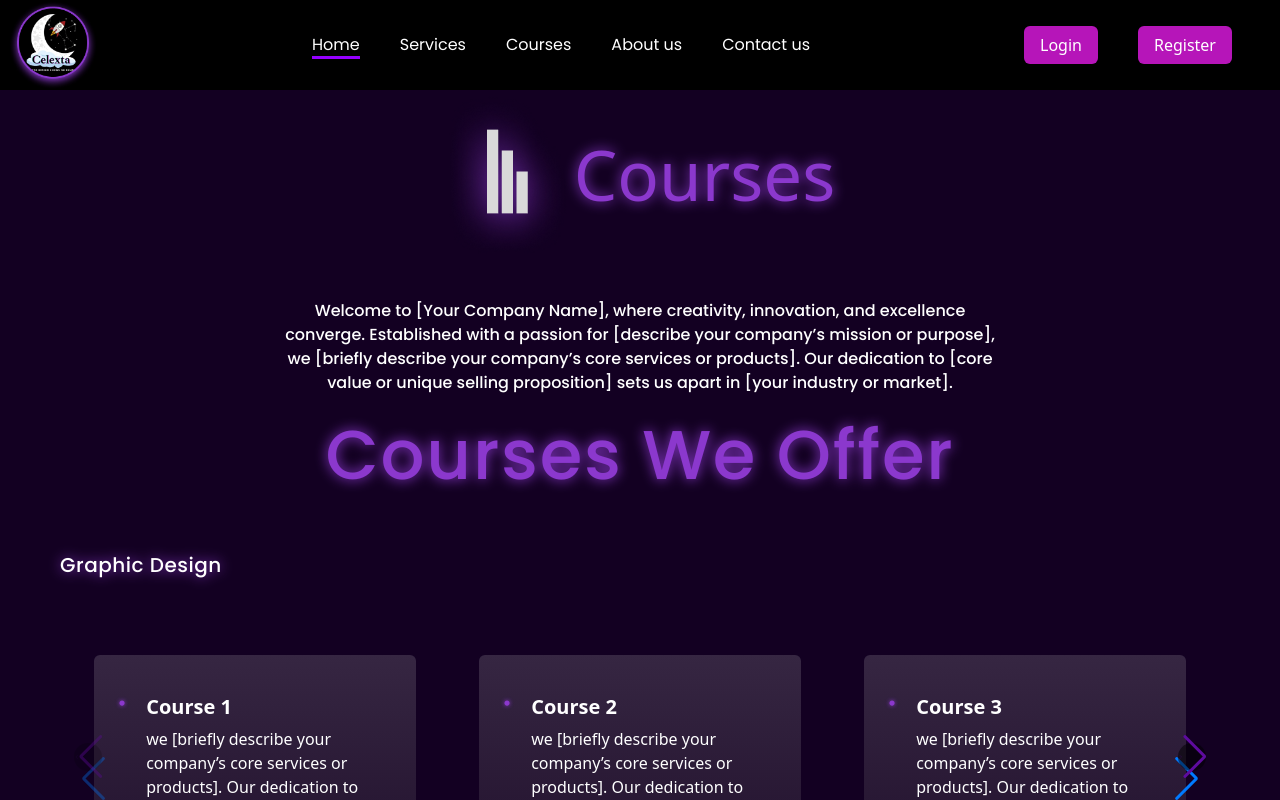
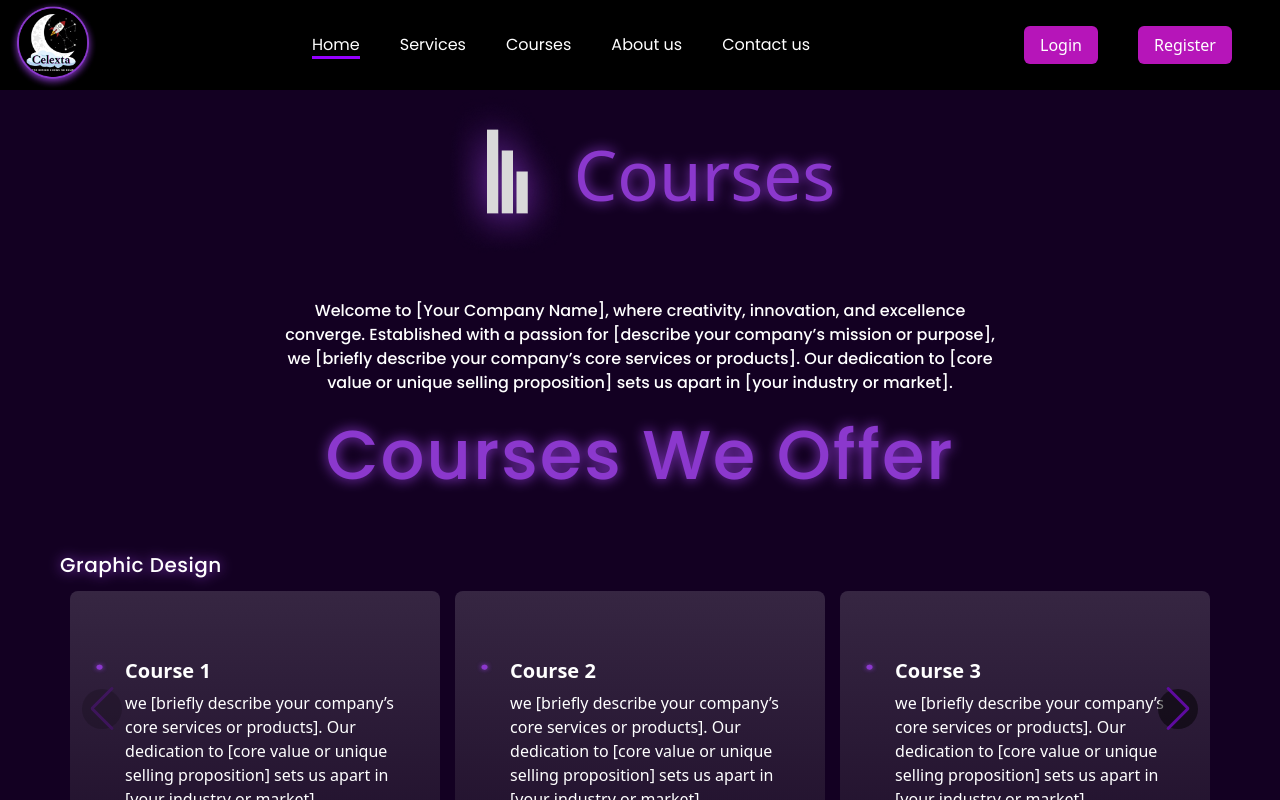
Before and after one commit to Ganeshraj08/Celexta, a React (Vite) app: page /courses in a window 1280 px wide. Shown: the top 800 px of the page. Built offline with nearby package versions, Linux system fonts and the light colour scheme.

Commit message:
Modified course

```diff
--- a/src/pages/Courses.jsx
+++ b/src/pages/Courses.jsx
@@ -13,13 +13,13 @@ import design2 from "../assets/images/design2.png";
 import design3 from "../assets/images/design3.png";
 import design4 from "../assets/images/design4.png";
 const CoursesPage = () => {
-  const prevRefs = useRef([]);
+ /*  const prevRefs = useRef([]);
   const nextRefs = useRef([]);
 
   useEffect(() => {
     prevRefs.current = prevRefs.current.slice(0, coursesList.length);
     nextRefs.current = nextRefs.current.slice(0, coursesList.length);
-  }, [coursesList.length]);
+  }, [coursesList.length]); */
   return (
     <section className="w-full bg-background">
       <div className="container pb-10">
@@ -42,7 +42,18 @@ const CoursesPage = () => {
       </div>
 
       <div className="mx-10 ">
-      {coursesList.map((list, index) => (
+      {coursesList.map((list, index) => {
+      const prevRef = useRef(null);
+      const nextRef = useRef(null);
+
+      const handleSwiper = (swiper) => {
+        swiper.params.navigation.prevEl = prevRef.current;
+        swiper.params.navigation.nextEl = nextRef.current;
+        swiper.navigation.init();
+        swiper.navigation.update();
+      };
+
+      return (
         <div key={list.title}>
           <h1 className="filter-shadow ml-5 text-white font-poppins font-[500] text-xl my-3 tracking-wide">{list.title}</h1>
           <div className="relative w-[95%] m-auto max-sm:w-[100%]">
@@ -63,22 +74,17 @@ const CoursesPage = () => {
               }}
               freeMode={true}
               navigation={{
-                  nextEl: nextRefs.current[index],
-                  prevEl: prevRefs.current[index],
+                nextEl: nextRef.current,
+                prevEl: prevRef.current,
               }}
               modules={[FreeMode, Navigation]}
               className="w-full"
-                onSwiper={(swiper) => {
-                  swiper.params.navigation.prevEl = prevRefs.current[index];
-                  swiper.params.navigation.nextEl = nextRefs.current[index];
-                  swiper.navigation.init();
-                  swiper.navigation.update();
-                }}
+              onSwiper={handleSwiper}
             >
               {list.courses.map((course) => (
                 <SwiperSlide key={course.label}>
-                    <div className="flex flex-col gap-6 group relative text-white rounded-lg px-6 py-8 ">
-                      <li className="flex items-start gap-4 justify-start text-white my-8 w-full rounded-md px-5 py-8 bg-gradient-to-b from-white/[0.15] to-[#656262]/[0.15] max-sm:w-full max-sm:my-3">
+                  <div className="flex flex-col gap-6 group relative text-white rounded-lg px-3 py-4 bg-coursegradient">
+                    <li className="flex items-start gap-4 justify-start text-white my-8 w-full rounded-md px-2 py-3  max-sm:w-full max-sm:my-3">
                       <div className="mt-2">
                         <img src={dot} alt="icon" className="w-20 h-4" />
                       </div>
@@ -94,24 +100,25 @@ const CoursesPage = () => {
               ))}
             </Swiper>
             <div
-                ref={(el) => (prevRefs.current[index] = el)}
-                className="swiper-button-prev absolute top-1/2 transform -translate-y-1/2 left-1 w-7 h-7 bg-black bg-opacity-50 text-purple flex items-center justify-center rounded-full cursor-pointer z-10"
+              ref={prevRef}
+              className="swiper-button-prev absolute top-1/2 transform -translate-y-1/2 left-3 w-10 h-10 bg-black bg-opacity-50 text-purple flex items-center justify-center rounded-full cursor-pointer z-10"
             >
-                <svg className="w-3 h-3" fill="none" stroke="currentColor" viewBox="0 0 24 24" xmlns="http://www.w3.org/2000/svg">
-                  <path strokeLinecap="round" strokeLinejoin="round" strokeWidth="1" d="M15 19l-7-7 7-7"></path>
-                </svg>
+              {/* <svg className="w-6 h-6" fill="none" stroke="currentColor" viewBox="0 0 24 24" xmlns="http://www.w3.org/2000/svg">
+                <path strokeLinecap="round" strokeLinejoin="round" strokeWidth="2" d="M15 19l-7-7 7-7"></path>
+              </svg> */}
             </div>
             <div
-                ref={(el) => (nextRefs.current[index] = el)}
-                className="swiper-button-next absolute top-1/2 transform -translate-y-1/2 right-1 w-7 h-7 bg-black bg-opacity-50 text-purple flex items-center justify-center rounded-full cursor-pointer z-10"
+              ref={nextRef}
+              className="swiper-button-next absolute top-1/2 transform -translate-y-1/2 right-3 w-10 h-10 bg-black bg-opacity-50 text-purple flex items-center justify-center rounded-full cursor-pointer z-10"
             >
-                <svg className="w-3 h-3" fill="none" stroke="currentColor" viewBox="0 0 24 24" xmlns="http://www.w3.org/2000/svg">
-                  <path strokeLinecap="round" strokeLinejoin="round" strokeWidth="1" d="M9 5l7 7-7 7"></path>
-                </svg>
+              {/* <svg className="w-6 h-6" fill="none" stroke="currentColor" viewBox="0 0 24 24" xmlns="http://www.w3.org/2000/svg">
+                <path strokeLinecap="round" strokeLinejoin="round" strokeWidth="2" d="M9 5l7 7-7 7"></path>
+              </svg> */}
             </div>
           </div>
         </div>
-        ))}
+      );
+    })}
 
       </div>
 
```
Lines whose indentation alone changed are shown as unchanged.
